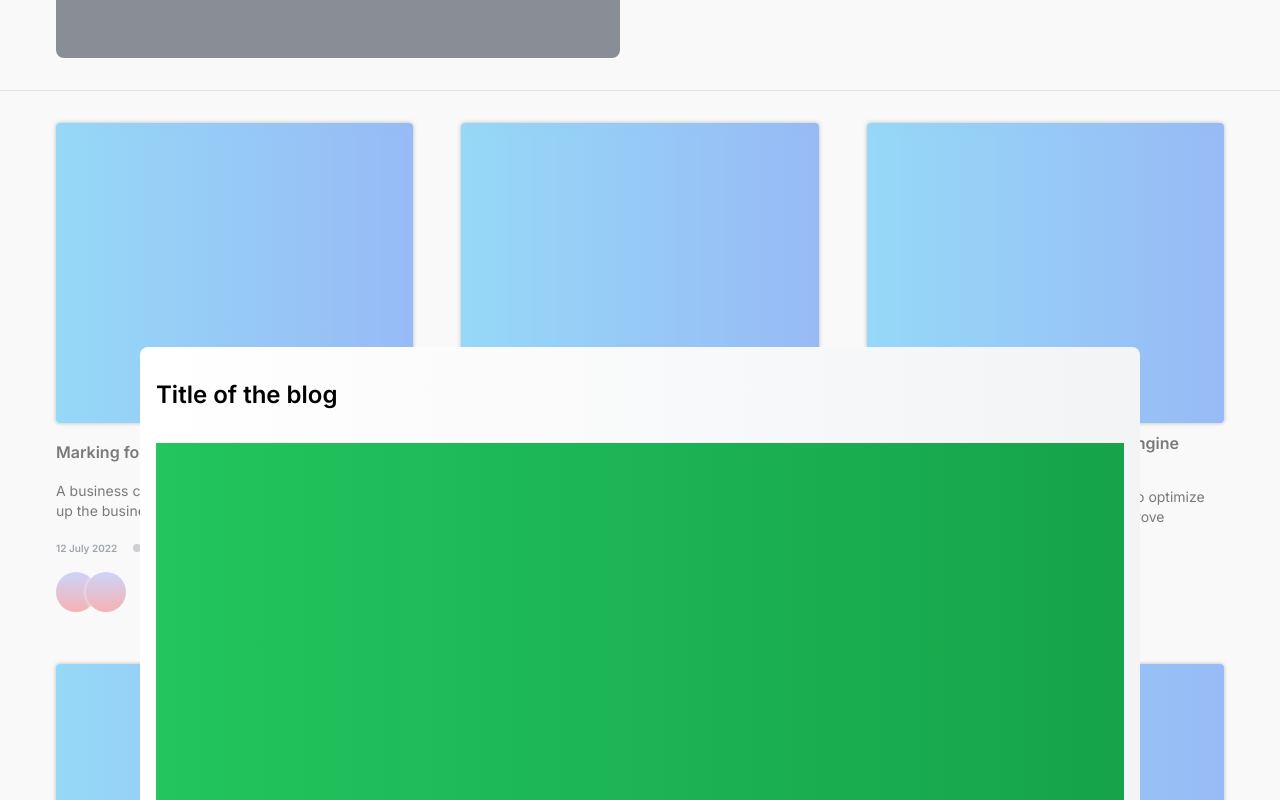
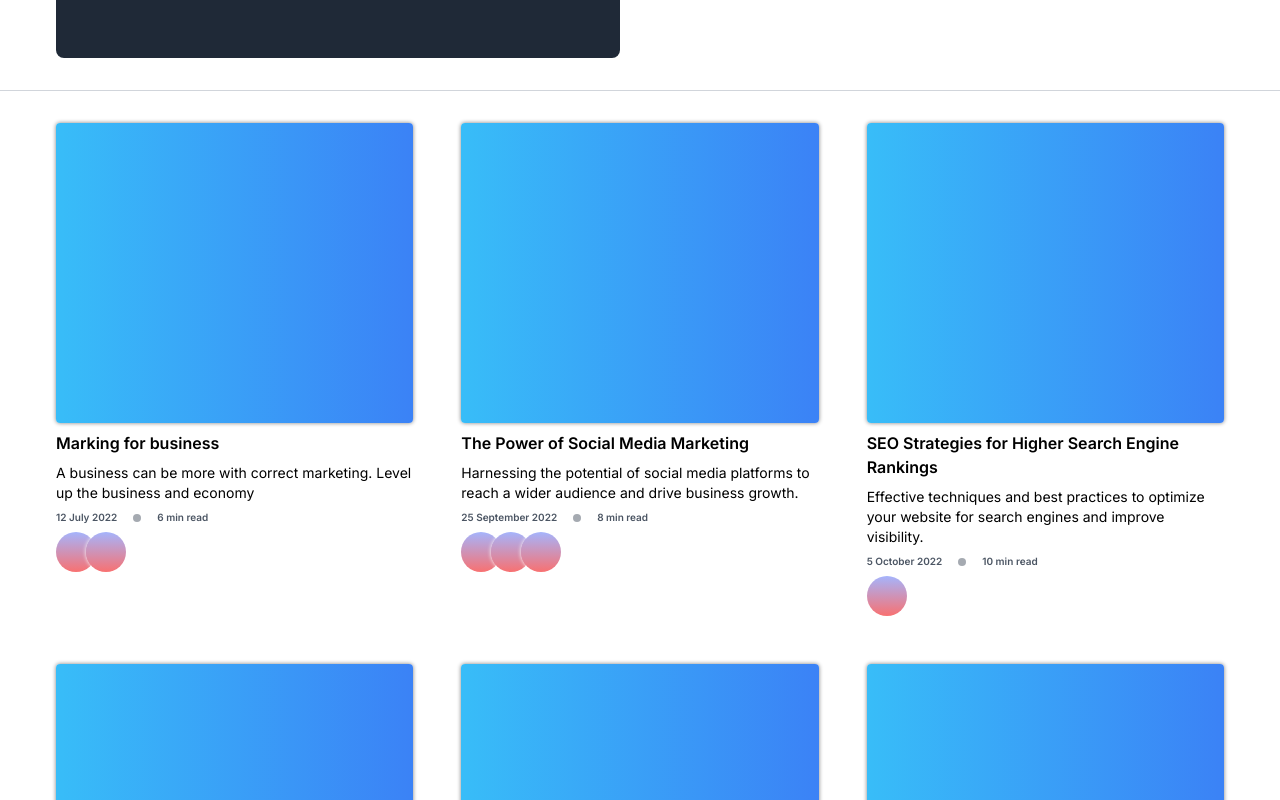
Before and after one commit to Krisna07/Digithink, a Next.js app: page /blog in a window 1280 px wide. Shown: the part 440-1240 px from the top of the page. Built offline with nearby package versions, Linux system fonts and the light colour scheme.

Commit message:
dynamic routing

```diff
--- a/package.json
+++ b/package.json
@@ -17,7 +17,7 @@
     "clsx": "^1.2.1",
     "lucide": "^0.244.0",
     "lucide-react": "^0.244.0",
-    "next": "13.4.5",
+    "next": "^13.4.12",
     "postcss": "8.4.24",
     "react": "18.2.0",
     "react-dom": "18.2.0",
--- /dev/null
+++ b/src/app/blog/[blogTitle].tsx
@@ -0,0 +1,7 @@
+import React from "react";
+
+const blogTitle = () => {
+  return <div>[blogTitle]</div>;
+};
+
+export default blogTitle;
--- /dev/null
+++ b/src/app/blog/[id]/page.tsx
@@ -0,0 +1,14 @@
+"use client";
+
+import Navbar from "@/app/Components/Navbar/Navbar";
+
+const page = ({}) => {
+  const id = {};
+  return (
+    <div>
+      <Navbar />
+    </div>
+  );
+};
+
+export default page;
--- a/src/app/blog/component/Blogpage.tsx
+++ b/src/app/blog/component/Blogpage.tsx
@@ -2,13 +2,12 @@ import React from "react";
 
 const Blogpage = () => {
   return (
-    <div className="w-full h-full absolute top-0 grid place-items-center bg-gray-100/50">
+    <div className="w-full h-[100vh] fixed top-0 grid place-items-center bg-white py-20 overflow-auto z-20">
       <div className="laptop:w-[1000px]  bg-gradient-to-r from-white to-gray-100 py-8 px-4 grid gap-8 rounded-lg">
         <h2 className="text-2xl font-semibold">Title of the blog</h2>
         <div className="w-full h-[500px] bg-gradient-to-r from-green-500 to-green-600"></div>
         <div className="grid gap-4">
           <div>
-            {" "}
             <h2 className="text-xl font-semibold">Introduction</h2>
             <p>
               Lorem ipsum dolor sit amet, consectetur adipisicing elit. Quos
--- a/src/app/blog/page.tsx
+++ b/src/app/blog/page.tsx
@@ -7,11 +7,13 @@ import {
   FaArrowUp,
 } from "react-icons/fa";
 import Blogpage from "./component/Blogpage";
+import Link from "next/link";
 
 const page = () => {
   const blog = [
     {
       title: "Marking for business",
+
       des: "A business can be more with correct marketing. Level up the business and economy",
       date: "12 July 2022",
       readTime: "6 min",
@@ -19,6 +21,7 @@ const page = () => {
     },
     {
       title: "The Power of Social Media Marketing",
+
       des: "Harnessing the potential of social media platforms to reach a wider audience and drive business growth.",
       date: "25 September 2022",
       readTime: "8 min",
@@ -26,6 +29,7 @@ const page = () => {
     },
     {
       title: "SEO Strategies for Higher Search Engine Rankings",
+
       des: "Effective techniques and best practices to optimize your website for search engines and improve visibility.",
       date: "5 October 2022",
       readTime: "10 min",
@@ -83,7 +87,7 @@ const page = () => {
   ];
 
   return (
-    <div className="w-full grid place-items-center relative ">
+    <div className="w-full  fixed grid place-items-center relative ">
       <div className="desktop:w-[1200px] py-8 px-4 box-border tablet:flex grid gap-12">
         <div className="tablet:w-1/2 h-[400px] rounded-lg py-16 px-20 bg-gray-800 grid place-items-center relative">
           <hr className="w-[40%] h-[0.5px] bg-white rotate-[90deg] absolute" />
@@ -130,9 +134,13 @@ const page = () => {
       <div className="w-full grid place-items-center border-t border-px border-gray-300">
         <div className="desktop:w-[1200px] py-8 px-4 box-border grid gap-12 grid-cols-1 tablet:grid-cols-2 laptop:grid-cols-3  ">
           {blog.map((blog) => (
-            <div
+            <Link
               key={blog.title}
-              className="grid gap-2">
+              href={{
+                pathname: `/blog/${blog.title}`,
+                query: { title: blog.title },
+              }}>
+              <div className="grid gap-2">
                 <div className="w-full h-[300px] rounded overflow-hidden bg-gradient-to-r from-sky-400 to-blue-500 shadow-[0_0_4px_0_gray]"></div>
                 <h2 className="font-semibold">{blog.title}</h2>
                 <p className="text-sm">{blog.des}</p>
@@ -150,10 +158,11 @@ const page = () => {
                   ))}
                 </div>
               </div>
+            </Link>
           ))}
         </div>
       </div>
-      <Blogpage />
+      {/* <Blogpage /> */}
     </div>
   );
 };
```
Also changed, not shown: 1 other file (tests, documents, lock files or other folders). Lines whose indentation alone changed are shown as unchanged.
